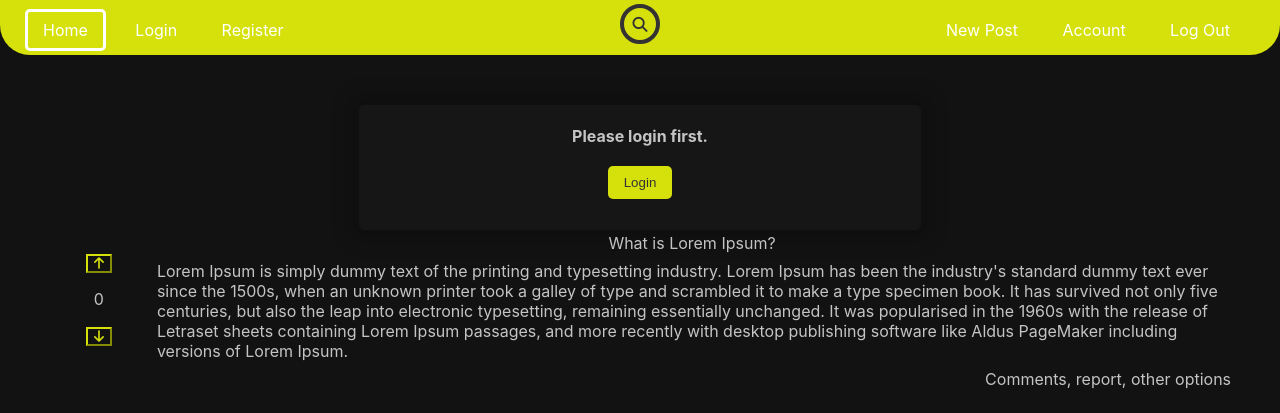
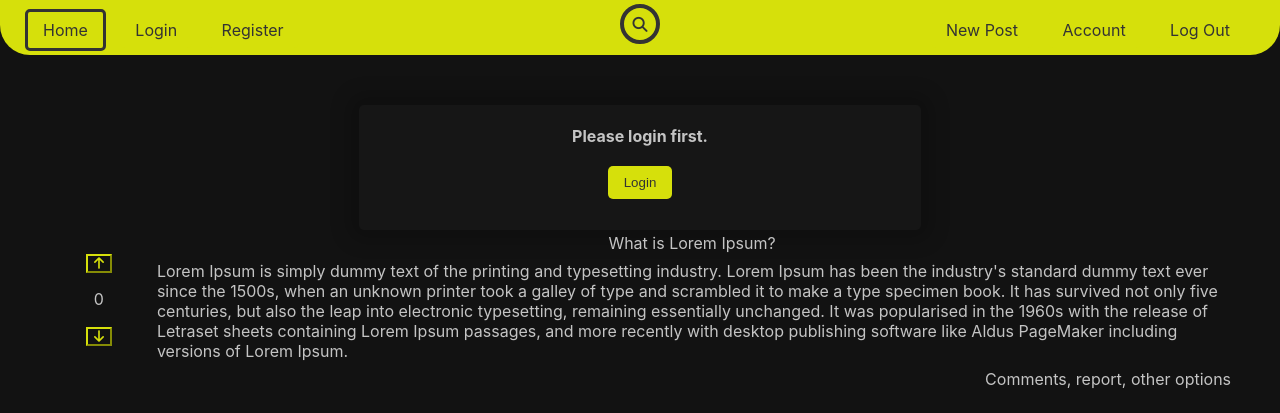
Before and after one commit to omega0verride/askepoka.al, a PHP site: page /home.php in a window 1280 px wide. Shown: the top 413 px of the page. Run offline with PHP 8.4, Linux system fonts and the light colour scheme; some libraries are stand-ins or nearby versions.

Commit message:
Changed Color of the buttons at the navbar :sparkle:

```diff
--- a/assets/stylesheet.css
+++ b/assets/stylesheet.css
@@ -150,7 +150,7 @@ a.menus {
   top: 25%;
   padding: 8px 15px;
   margin-right: 10px;
-  color: white;
+  color: #333;
   background-color: #d6e00b;
   border-radius: 5px;
   text-decoration: none;
@@ -170,8 +170,8 @@ a.menus:hover {
 }
 
 a#selectedMenu {
-  border: 3px solid white;
-  color: white;
+  border: 3px solid #333;
+  color: #333;
 }
 
 /* disable focus outline */
```
